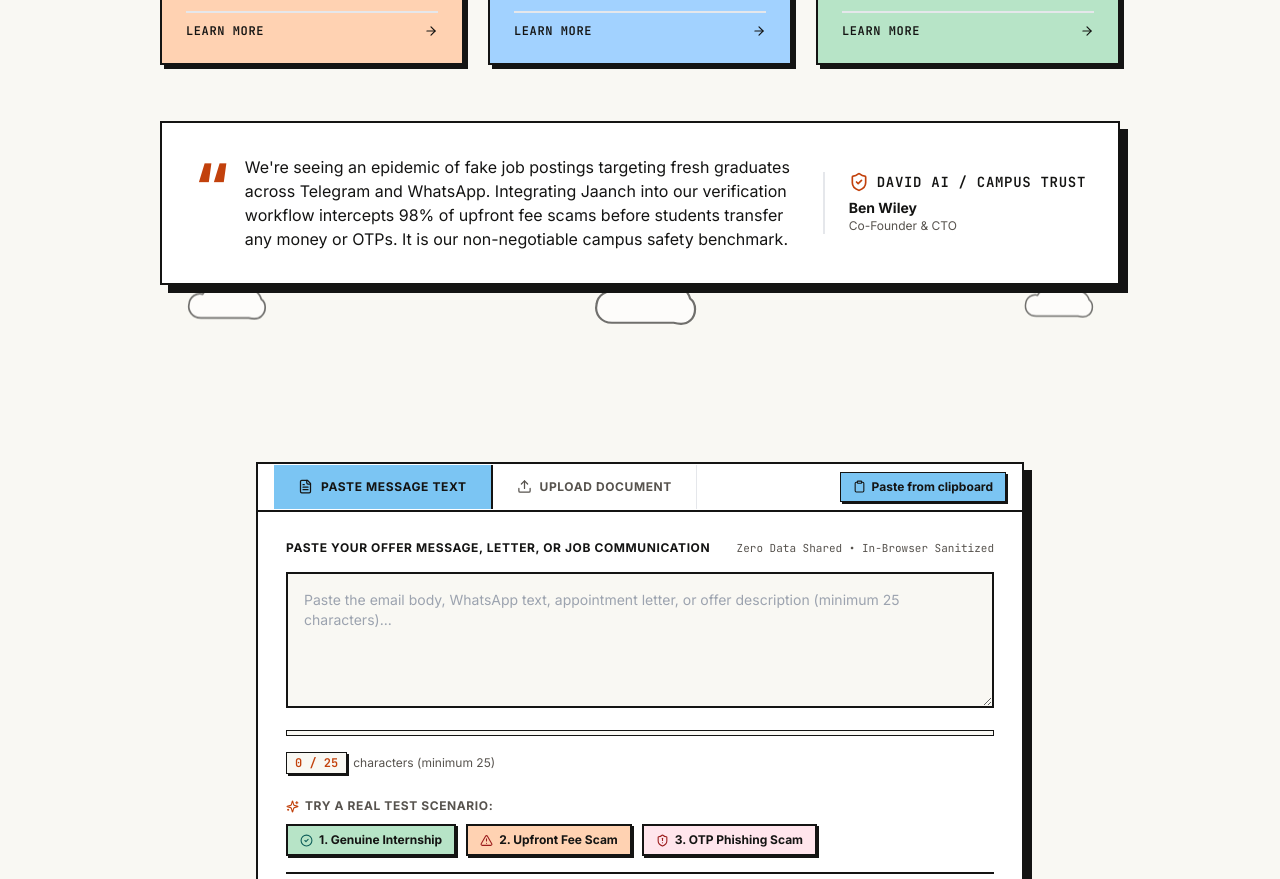
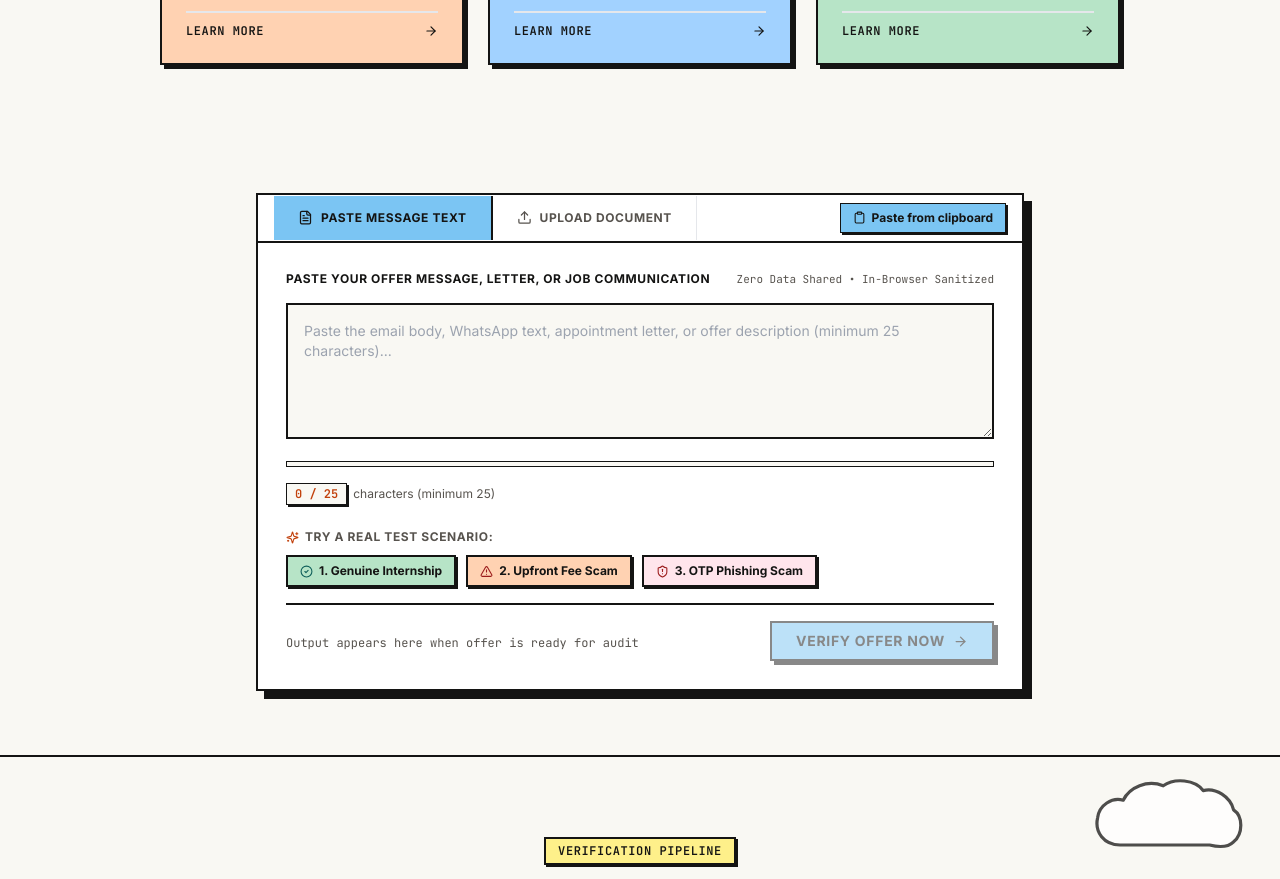
Before and after one commit to sharathbk910/Jaanch, a React (Vite) app in the folder client/: page / in a window 1280 px wide. Shown: the part 1160-2039 px from the top of the page. Built offline with nearby package versions, Linux system fonts and the light colour scheme; no server answers.

Commit message:
refactor(landing): remove testimonial card block from Hero section

```diff
--- a/client/src/components/landing/Hero.tsx
+++ b/client/src/components/landing/Hero.tsx
@@ -377,40 +377,6 @@ export function Hero() {
             </div>
           </div>
         </div>
-
-        {/* MotherDuck Style Brutalist Wide Testimonial Block with Solid Offset Shadow */}
-        <div className="mt-14 relative">
-          <div className="bg-surface border-2 border-neo-border shadow-[8px_8px_0px_var(--color-neo-border)] p-6 sm:p-8 flex flex-col md:flex-row items-start md:items-center justify-between gap-6 relative z-10">
-            {/* Left: Giant Terracotta Quote + Testimonial Body */}
-            <div className="flex items-start gap-4 flex-1">
-              <span className="text-terracotta text-5xl sm:text-6xl font-serif font-black leading-none select-none shrink-0" aria-hidden="true">
-                “
-              </span>
-              <p className="font-sans text-sm sm:text-base text-foreground leading-relaxed">
-                We're seeing an epidemic of fake job postings targeting fresh graduates across Telegram and WhatsApp. Integrating Jaanch into our verification workflow intercepts 98% of upfront fee scams before students transfer any money or OTPs. It is our non-negotiable campus safety benchmark.
-              </p>
-            </div>
-
-            {/* Right: Author & Organization Identity */}
-            <div className="shrink-0 flex items-center md:flex-col md:items-start gap-3 md:gap-1.5 pl-0 md:pl-6 md:border-l-2 md:border-neo-border/20">
-              <div className="flex items-center gap-2 font-mono font-bold text-xs sm:text-sm text-foreground uppercase tracking-wider">
-                <ShieldCheck size={20} className="text-terracotta" />
-                <span>DAVID AI / CAMPUS TRUST</span>
-              </div>
-              <div>
-                <div className="font-sans font-bold text-sm text-foreground">Ben Wiley</div>
-                <div className="font-sans text-xs text-muted-foreground">Co-Founder & CTO</div>
-              </div>
-            </div>
-          </div>
-
-          {/* Whimsical Doodle Clouds Beneath Testimonial (Matching screenshot) */}
-          <div className="flex justify-between items-center px-6 -mt-3 opacity-60 pointer-events-none select-none">
-            <DoodleCloud size={85} className="text-foreground animate-float" />
-            <DoodleCloud size={110} className="text-foreground animate-float-delayed hidden sm:block" />
-            <DoodleCloud size={75} className="text-foreground animate-float" />
-          </div>
-        </div>
       </div>
     </section>
   );
```
